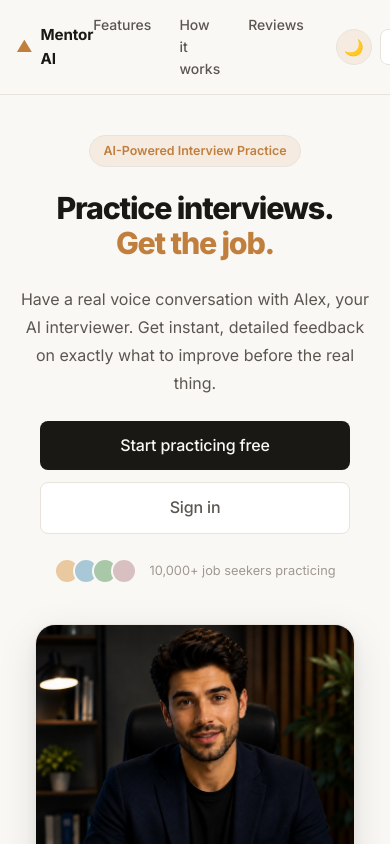
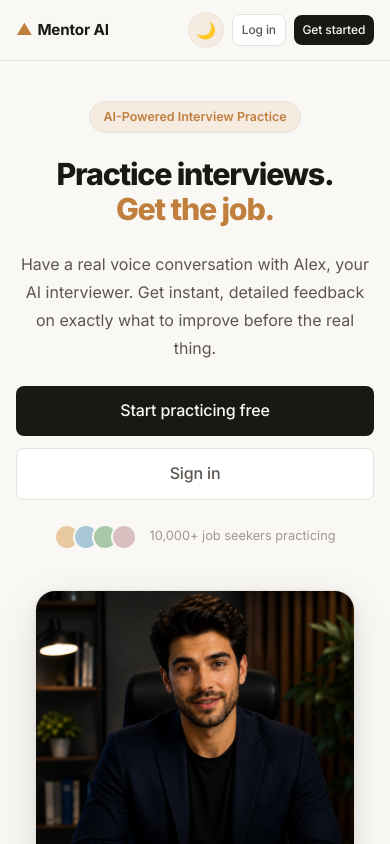
Before and after one commit to NagoorSaheb178/mentor, a Next.js app: page / in a window 390 px wide. Shown: the top 844 px of the page. Built offline with nearby package versions, Linux system fonts and the light colour scheme.

Commit message:
Update globals.css

```diff
--- a/src/app/globals.css
+++ b/src/app/globals.css
@@ -190,6 +190,8 @@ p {
   justify-content: space-between;
   align-items: center;
   padding: 1.25rem 0;
+  gap: 1rem;
+  width: 100%;
 }
 
 .navbar-logo {
@@ -200,11 +202,46 @@ p {
   align-items: center;
   gap: 0.5rem;
   letter-spacing: -0.01em;
+  white-space: nowrap;
+  flex-shrink: 0;
 }
 
 .navbar-logo-icon {
   color: var(--accent-primary);
   font-size: 1rem;
+  flex-shrink: 0;
+}
+
+.home-nav {
+  display: flex;
+  align-items: center;
+  gap: 2rem;
+}
+
+.home-nav-links {
+  display: flex;
+  align-items: center;
+  gap: 1.75rem;
+  font-size: 0.875rem;
+  font-weight: 500;
+}
+
+.nav-anchor {
+  color: var(--text-secondary);
+  transition: color 0.15s;
+  white-space: nowrap;
+  text-decoration: none;
+}
+
+.nav-anchor:hover {
+  color: var(--text-primary);
+}
+
+.navbar-cta-group {
+  display: flex;
+  align-items: center;
+  gap: 0.5rem;
+  flex-shrink: 0;
 }
 
 /* ─── Buttons ─── */
@@ -1210,20 +1247,32 @@ select.form-input {
 
   /* Home Navbar */
   .home-nav-links {
-    display: none;
+    display: none !important;
+  }
+
+  .home-nav {
+    gap: 0.5rem;
   }
 
   .navbar {
-    padding: 0.85rem 0;
+    padding: 0.75rem 0;
+    gap: 0.5rem;
+  }
+
+  .navbar-logo {
+    white-space: nowrap !important;
+    flex-shrink: 0 !important;
+    font-size: 1.05rem;
+    gap: 0.4rem;
   }
 
   .navbar-cta-group {
-    gap: 0.4rem;
+    gap: 0.35rem;
   }
 
   .navbar-cta-group .btn {
-    padding: 0.4rem 0.75rem;
-    font-size: 0.82rem;
+    padding: 0.38rem 0.65rem;
+    font-size: 0.8rem;
   }
 
   /* Home sections */
@@ -1432,6 +1481,25 @@ select.form-input {
 
   .navbar-logo {
     font-size: 0.95rem;
+    gap: 0.3rem;
+  }
+
+  .navbar-cta-group {
+    gap: 0.25rem;
+  }
+
+  .navbar-cta-group .btn {
+    padding: 0.35rem 0.55rem;
+    font-size: 0.75rem;
+  }
+
+  .hero-cta-row {
+    flex-direction: column;
+    width: 100%;
+  }
+
+  .hero-cta-row .btn {
+    width: 100%;
   }
 
   .btn-lg {
```
